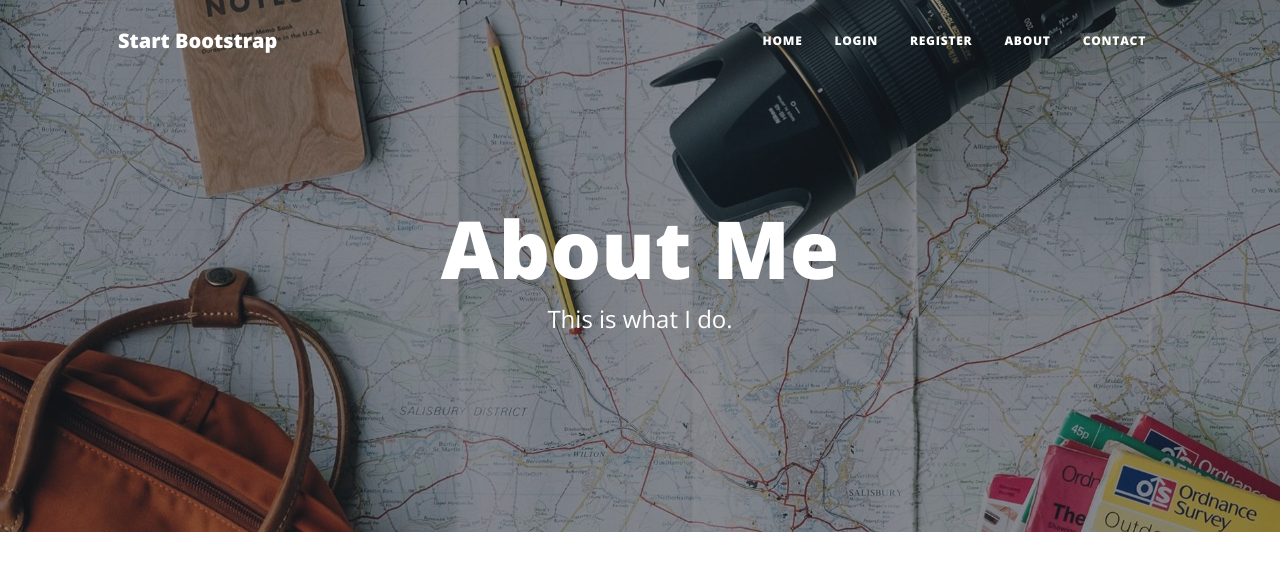
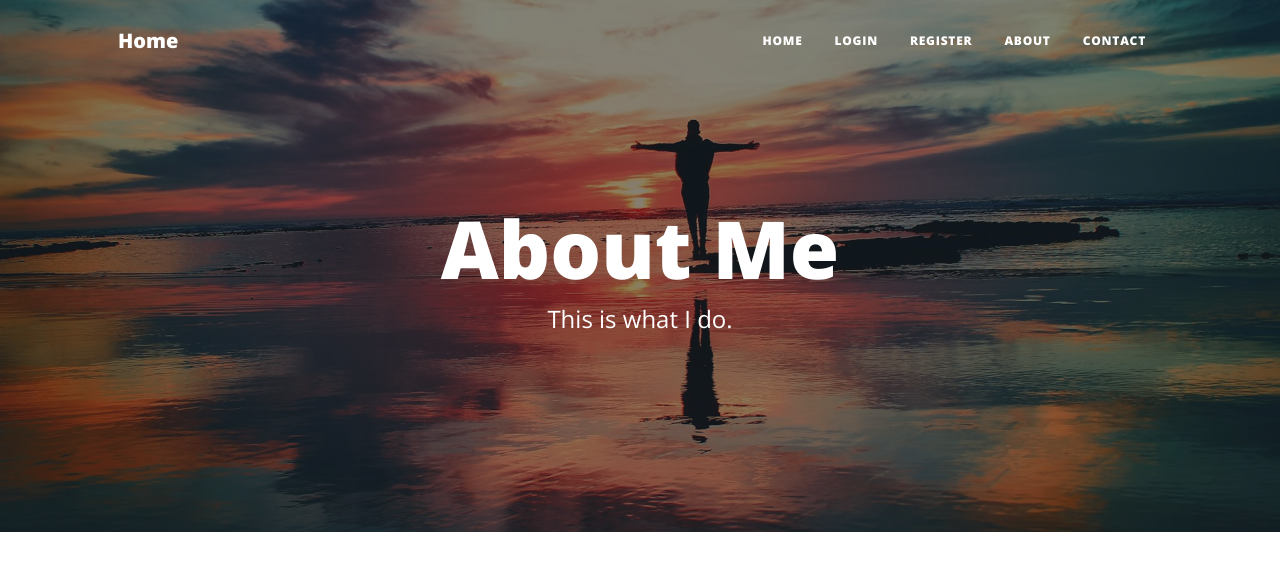
Before and after one commit to djr812/BlogSite4_V3, a Flask app: page /about in a window 1280 px wide. Shown: the top 572 px of the page. Run offline with Flask 3, Linux system fonts and the light colour scheme; some libraries are stand-ins or nearby versions.

Commit message:
Updated background pictures

```diff
--- a/main.py
+++ b/main.py
@@ -264,5 +264,5 @@ def send_email(name, email, phone, message):
         connection.sendmail(OWN_EMAIL, OWN_EMAIL, email_message)
 
 
-#if __name__ == "__main__":
+# if __name__ == "__main__":
 #    app.run(debug=True, port=5002)
--- a/templates/header.html
+++ b/templates/header.html
@@ -44,7 +44,7 @@
     <!-- Navigation-->
     <nav class="navbar navbar-expand-lg navbar-light" id="mainNav">
       <div class="container px-4 px-lg-5">
-        <a class="navbar-brand" href="/">Start Bootstrap</a>
+        <a class="navbar-brand" href="/">Home</a>
         <button
           class="navbar-toggler"
           type="button"
```
Also changed, not shown: static/assets/img/about-bg.jpg, static/assets/img/angela-profile.jpg (deleted), static/assets/img/edit-bg.jpg, static/assets/img/home-bg.jpg, static/assets/img/login-bg.jpg.
